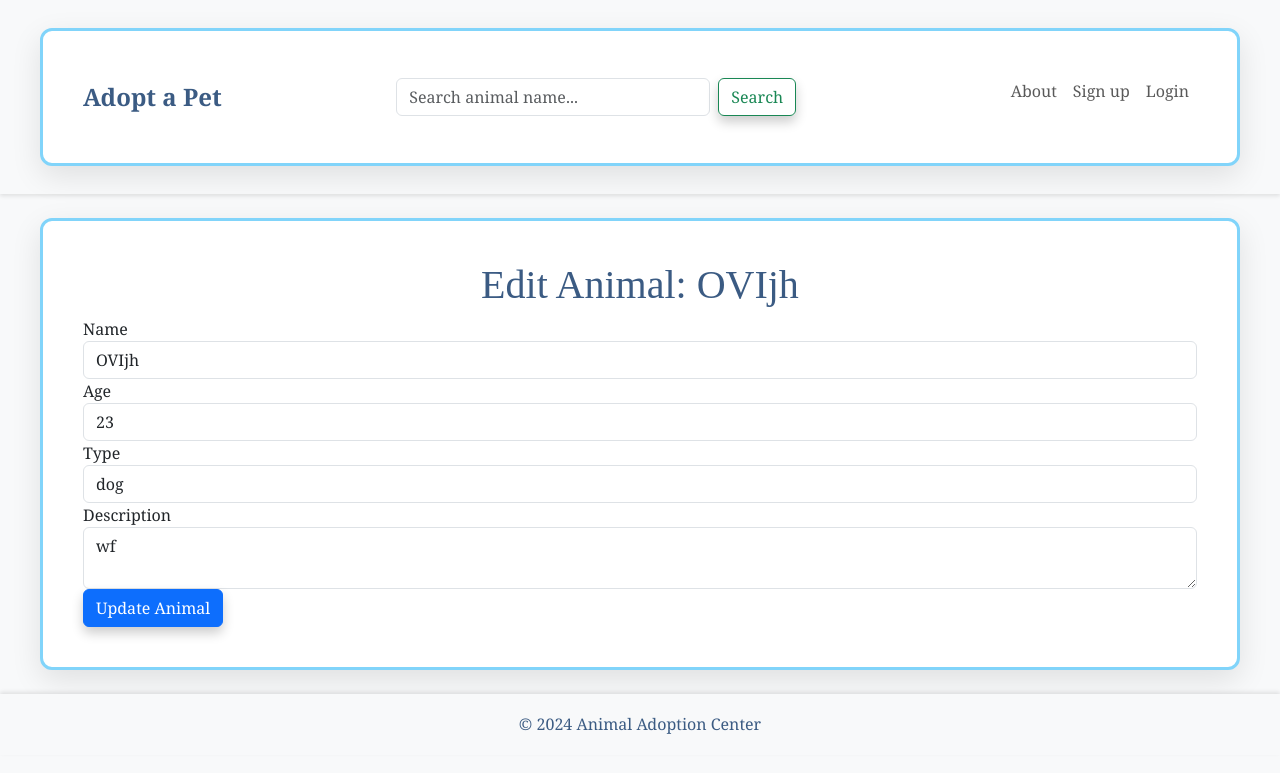
After one commit to Bianca964/animal-adoption-center, a Flask app: template app/frontend/templates/edit_animal.html in a window 1280 px wide. The commit adds this page. Shown: the top 773 px of the page. Run offline with Flask 3, Linux system fonts and the light colour scheme; the template is opened without the code that fills it: values that come from a table or form of the project are taken from there, others are empty; data comes from the database, SQL or seed files in the repository; both versions use the stored data as it was after the commit.

Commit message:
created DELETE and EDIT buttons for animals
Signed-off-by: Bianca Ioana <biancaioana04@gmail.com>

```diff
--- /dev/null
+++ b/app/frontend/templates/edit_animal.html
@@ -0,0 +1,24 @@
+{% extends "home.html" %}
+
+{% block content %}
+<h1 class="text-center">Edit Animal: {{ animal.name }}</h1>
+<form method="POST">
+    <div class="form-group">
+        <label for="name">Name</label>
+        <input type="text" class="form-control" id="name" name="name" value="{{ animal.name }}" required>
+    </div>
+    <div class="form-group">
+        <label for="age">Age</label>
+        <input type="number" class="form-control" id="age" name="age" value="{{ animal.age }}" required>
+    </div>
+    <div class="form-group">
+        <label for="type">Type</label>
+        <input type="text" class="form-control" id="type" name="type" value="{{ animal.animal_type }}" required>
+    </div>
+    <div class="form-group">
+        <label for="description">Description</label>
+        <textarea class="form-control" id="description" name="description" required>{{ animal.description }}</textarea>
+    </div>
+    <button type="submit" class="btn btn-primary">Update Animal</button>
+</form>
+{% endblock %}
```
Also changed, not shown: app/frontend/templates/animal_search_result.html (+8 -0 lines), app/frontend/templates/animals.html (+8 -0 lines), instance/site.db.
